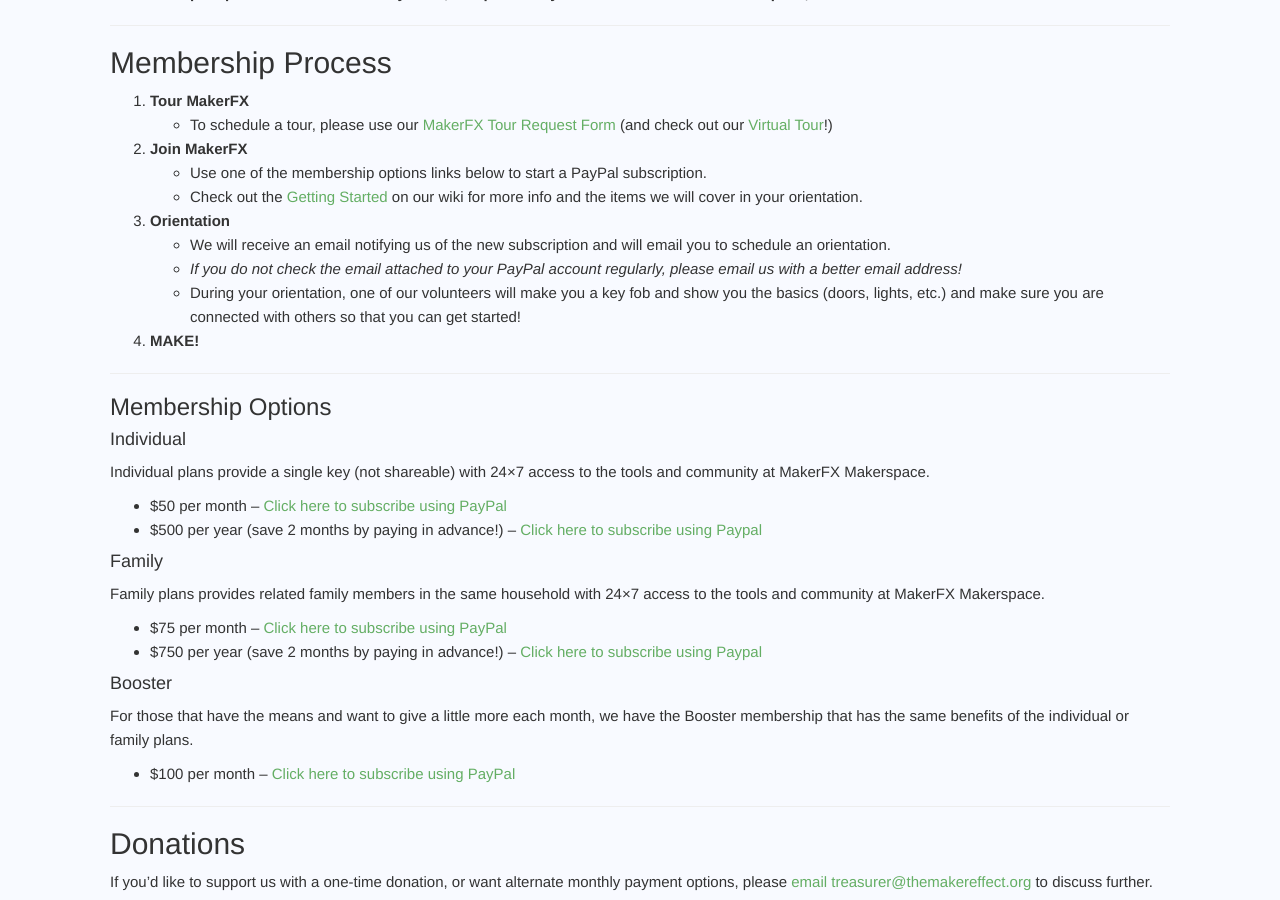
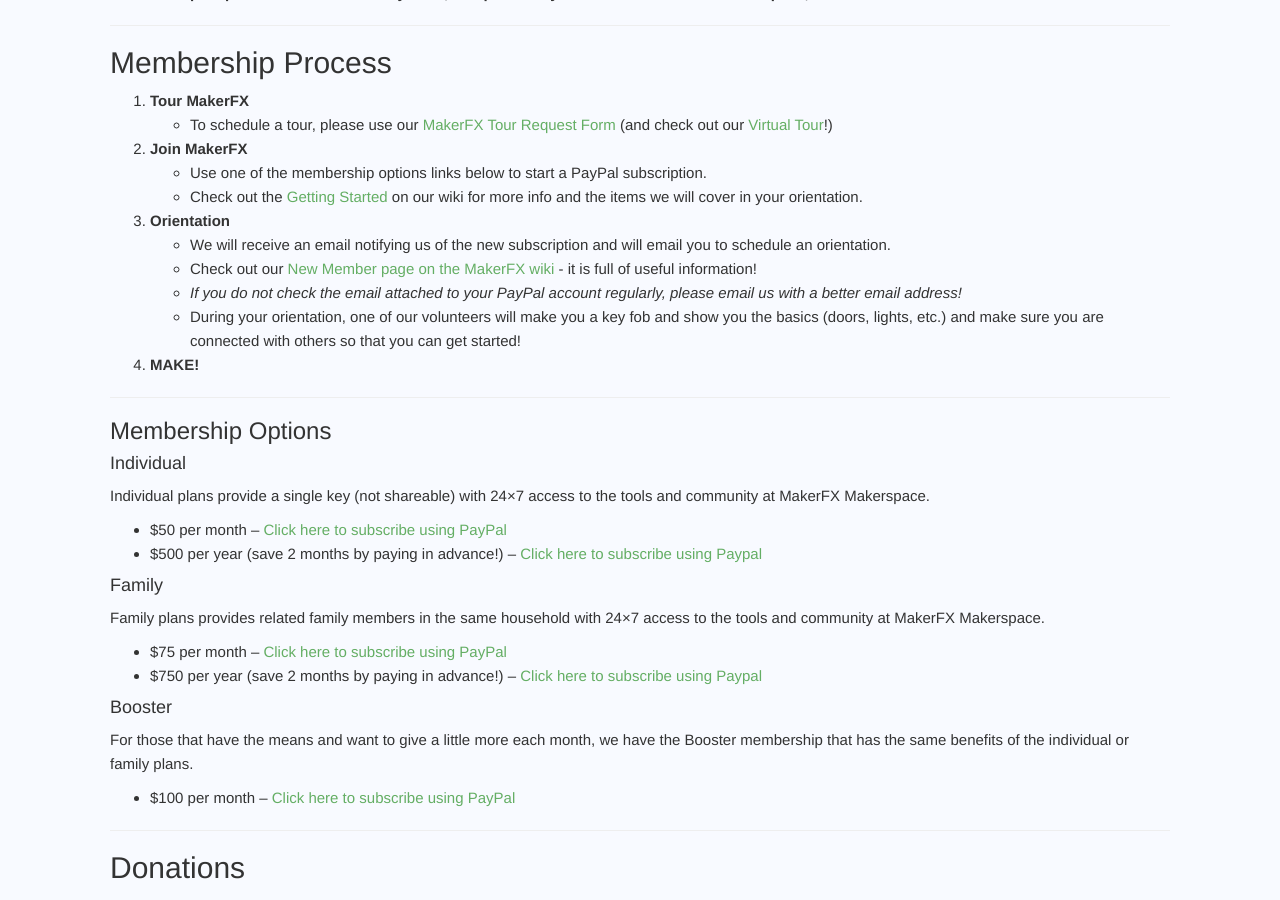
Before and after one commit to makerfx/makerfx.org, a Jekyll site: the page built from membership.md, in a window 1280 px wide and 900 px high, scrolled down 619 px. Built offline with Jekyll 4.4.1, drawn with Linux system fonts in a browser that asks for light colours.

Commit message:
Add new member wiki page to membership page

```diff
--- a/membership.md
+++ b/membership.md
@@ -33,6 +33,7 @@ scrolltop: true
   * Check out the [Getting Started](http://wiki.makerfx.org/New-Members-Start-Here) on our wiki for more info and the items we will cover in your orientation.
 3. **Orientation**
   * We will receive an email notifying us of the new subscription and will email you to schedule an orientation.
+  * Check out our [New Member page on the MakerFX wiki](http://wiki.makerfx.org/New-Members-Start-Here) - it is full of useful information!
   * *If you do not check the email attached to your PayPal account regularly, please email us with a better email address!*
   * During your orientation, one of our volunteers will make you a key fob and show you the basics (doors, lights, etc.) and make sure you are connected with others so that you can get started!
 4. **MAKE!**
```
